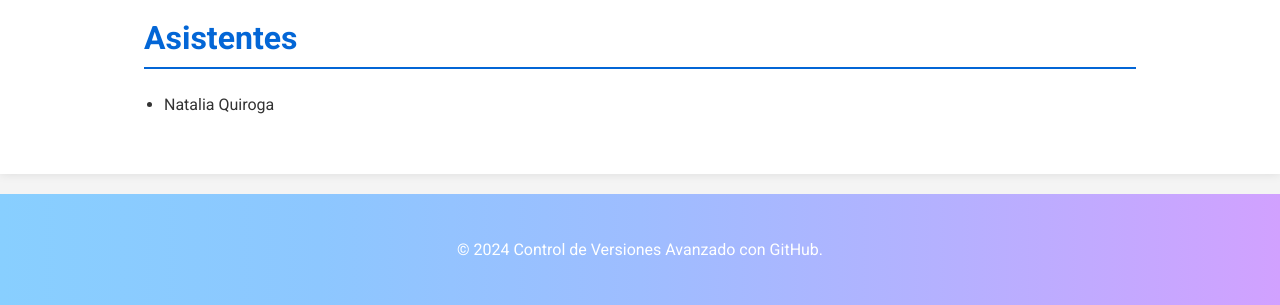
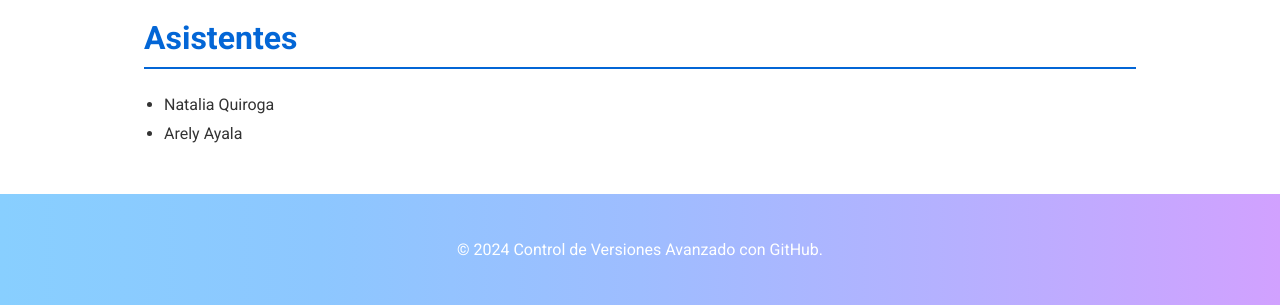
Before and after one commit to nquirogac/Hackademy, a plain HTML site: page index.html in a window 1280 px wide. Shown: the part 495-800 px from the top of the page. Drawn offline with Linux system fonts and the light colour scheme.

Commit message:
Agregué mi nombre

```diff
--- a/index.html
+++ b/index.html
@@ -32,6 +32,7 @@
             <h2>Asistentes</h2>
             <ul>
                 <li>Natalia Quiroga</li>
+                <li>Arely Ayala</li>
 
             </ul>
 
```
